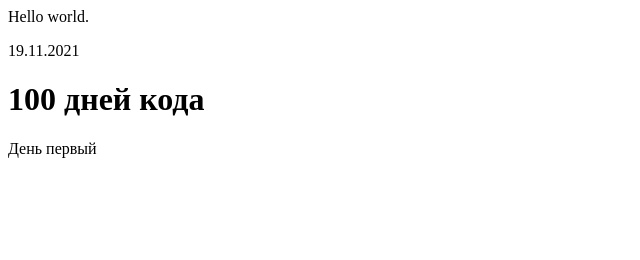
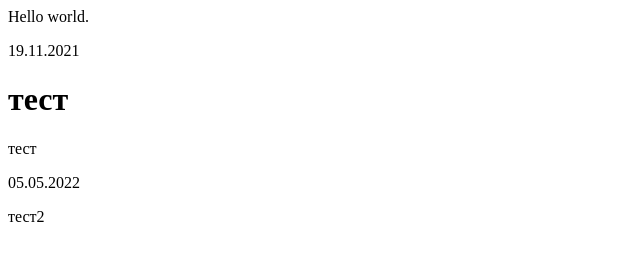
Before and after one commit to ammorozov/ammorozov.github.io, a plain HTML site: page index.html in a window 1280 px wide. Shown: the whole page, without its empty margins (0-640 px from the left). Drawn offline with Linux system fonts and the light colour scheme.

Commit message:
Update index.html

```diff
--- a/index.html
+++ b/index.html
@@ -6,8 +6,10 @@
   <body>
     Hello world.
      <div><p><time datetime="2010-11-19">19.11.2021</time></p>
-        <h1>100 дней кода</h1>
-        <p>День первый</p>
+        <h1>тест</h1>
+        <p>тест</p>
     </div>
+     <div><p><time datetime="2022-05-05">05.05.2022</time></p>
+        <p>тест2</p>
   </body>
 </html>
```
